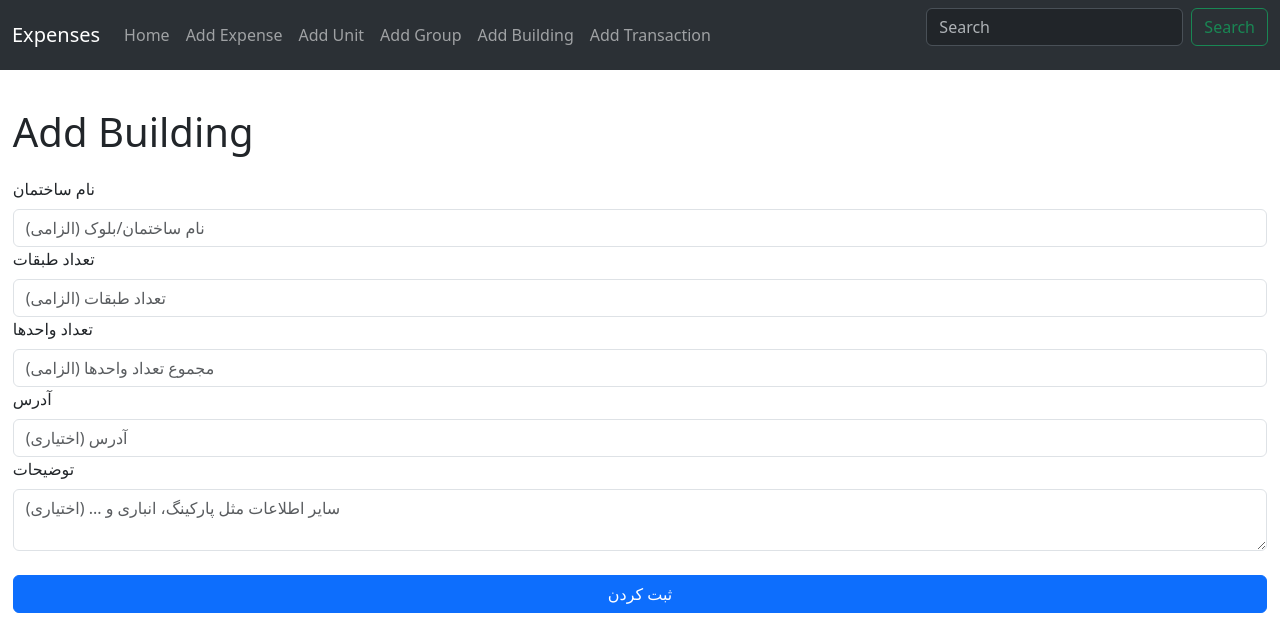
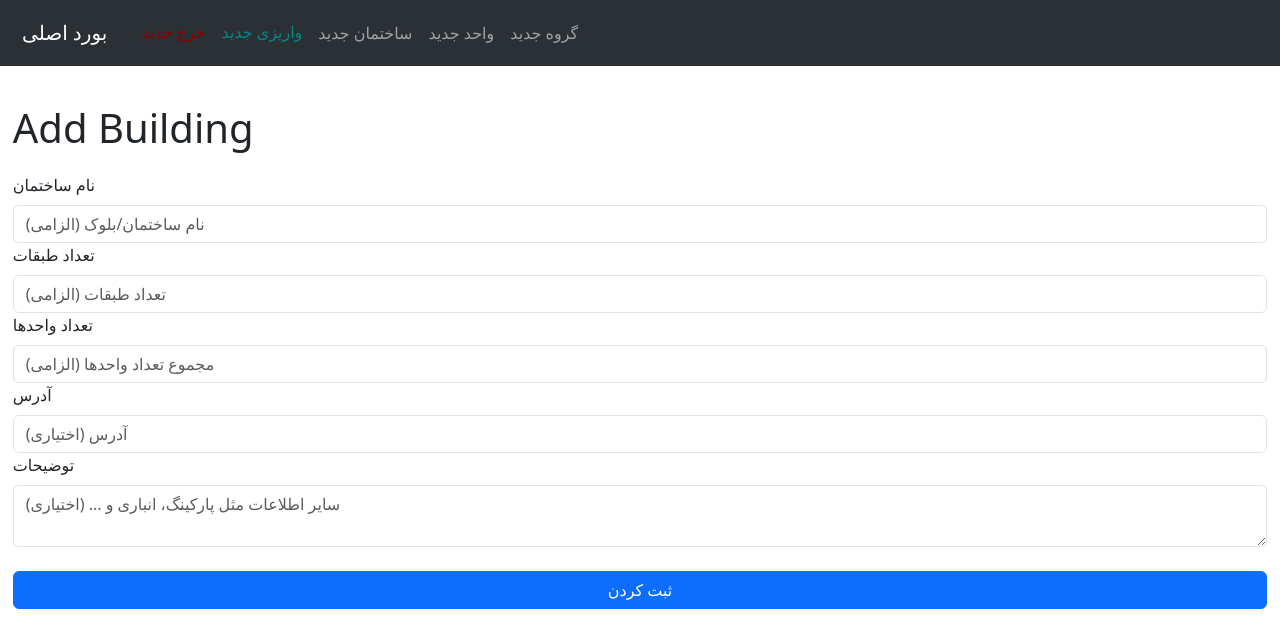
Before and after one commit to Aquarii/xpns, a Flask app: page /add_building in a window 1280 px wide. Shown: the top 641 px of the page. Run offline with Flask 3, Linux system fonts and the light colour scheme.

Commit message:
balance and details (backend) done.

```diff
--- a/app/routes.py
+++ b/app/routes.py
@@ -3,6 +3,7 @@ from urllib.parse import urlsplit
 from app import app, db, utils
 from app.models import Building, Unit, Group, Expense, Share, Transaction
 import sqlalchemy as sa
+import pandas as pd
 from app.forms import (
     AddExpenseForm,
     AddGroupForm,
@@ -11,45 +12,20 @@ from app.forms import (
     AddTransactionForm,
     DashboardForm
 )
-import pandas as pd
 
 
-@app.route('/', methods=['GET','POST'])
+@app.route("/", methods=["GET", "POST"])
 def index():
-    ''' #! Not yet generalized!
-
-    debts = db.session.query(
-        Share.unit_number, sa.func.sum(Share.amount)
-    ).group_by(Share.unit_number).all()
-    print(debts)
-
-    for unit_number, amount in debts:
-        unit = (
-            db.session.query(Unit)
-            .where(Unit.unit_number == unit_number)
-            .first()
-        )
-        print(unit.unit_number,unit.balance)
-        unit.balance += amount
-        print(unit.unit_number, unit.balance)
-        # db.session.add(unit)
-        # db.session.commit()
-        #! '''
-
-    results = (
-        db.session.query(
-            Unit.unit_number,
-            Unit.resident,
-            Unit.balance
-        ).order_by(Unit.unit_number)
-    ).all()
-    results_df = pd.DataFrame(results).set_index('unit_number')
+    select_residents_balance = sa.select(
+        Unit.unit_number, Unit.resident, Unit.balance, Unit.owner
+    ).order_by(Unit.unit_number)
+    results = (db.session.execute(select_residents_balance)).all()
 
     context = {
-        'title': 'Results',
-        'results': results_df,
+        "title": "Results",
+        "results": results,
     }
-    return render_template('index.html', **context)
+    return render_template("index.html", **context)
 
 
 @app.route('/add_building', methods=['GET', 'POST'])
@@ -168,7 +144,7 @@ def add_expense():
         period = form.period.data
         description = form.description.data
 
-        # write expenses to db
+        # write Expenses to db
         expense_record = Expense(
             name=expense_name,
             amount=expenditure_amount,
@@ -179,36 +155,18 @@ def add_expense():
         db.session.add(expense_record)
         db.session.commit()
 
-        # Calculate and populate Shares table
+        # Populate Shares table and update balances
         select_group = select_groups.where(Group.group_id == group_id)
         group = db.session.scalar(select_group)
         for item in eval(group.members_shares).items():
             unit_share = Share(
-                period=period,
                 unit_id=item[0],
                 amount=item[1] * int(expenditure_amount),
                 expense_id=expense_record.expense_id
             )
             db.session.add(unit_share)
-            db.session.commit()
-
-        # Calculating and Writing Unit Balance in db
-        select_unit_total_debt = (
-            sa.select(
-                Unit.unit_id,
-                sa.func.sum(Share.amount).label('balance'),
-            )
-            .join(Share)
-            .join(Expense)
-            .group_by(Unit.unit_id)
-            .having(Expense.period > Unit.last_settled_period)
-        )
-        total_debts = db.session.execute(select_unit_total_debt).all()
-
-        for debt in total_debts:
-            unit = db.session.get(Unit, debt[0])
-            unit.balance += debt[1]
-            # db.session.add(unit)
+            unit = db.session.get(Unit, item[0])
+            unit.balance += item[1] * int(expenditure_amount)
             db.session.commit()
 
         flash(f'{expenditure_amount} ریال برای {expense_name} ثبت شد.')
@@ -242,15 +200,27 @@ def add_transaction():
             description=description,
         )
         db.session.add(record)
-        db.session.commit()
 
-        # Subtract from respective unit's balance and update it in db
-        select_last_period = sa.select(sa.func.max(Expense.period))
-        last_period = db.session.scalar(select_last_period)
+        # query the period of unit's last settlement
+        select_last_settled_period = (
+            sa.select(sa.func.max(Expense.period))
+            .join(Share)
+            .where(Share.unit_id == unit_id)
+            .where(Share.paid)
+        )
+        last_settled_period = db.session.scalar(select_last_settled_period)
+        print(last_settled_period)
+
+        # make the unit's debt paid
         unit = db.session.get(Unit, unit_id)
         unit.balance -= amount * 10000
         if unit.balance <= 0:
-            unit.last_settled_period = last_period
+            db.session.execute(
+                sa.update(Share)
+                .where(Share.unit_id == unit_id)
+                .values(paid=True)
+                .returning(Share.unit_id, Share.paid)
+            )
         db.session.commit()
 
         flash(f'تراکنش واحد {unit_id} ثبت شد.')
--- a/app/templates/base.html
+++ b/app/templates/base.html
@@ -14,35 +14,34 @@
 <body>
     <nav class="navbar navbar-expand-lg bg-body-tertiary" data-bs-theme="dark">
         <div class="container-fluid">
-          <a class="navbar-brand" href="{{ url_for('index') }}">Expenses</a>
+          <a class="navbar-brand nav-link active btn btn-link" style="color: white; padding: 0.5em; font-family: vazir, Iranian Sans;" href="{{ url_for('index') }}">بورد اصلی</a>
+          <a class="mx-0 nav-link active btn btn-link" href="{{ url_for('add_expense') }}" style="color: darkred; padding: 0.5em; font-family: vazir, Iranian Sans;">خرج جدید</a>
+          <a class="mx-0 nav-link active btn btn-link" href="{{ url_for('add_transaction') }}" style="color: rgb(6, 133, 133); padding: 0.5em; font-family: vazir, Iranian Sans;">واریزی جدید</a>
           <button class="navbar-toggler" type="button" data-bs-toggle="collapse" data-bs-target="#navbarSupportedContent" aria-controls="navbarSupportedContent" aria-expanded="false" aria-label="Toggle navigation">
             <span class="navbar-toggler-icon"></span>
           </button>
           <div class="collapse navbar-collapse" id="navbarSupportedContent">
             <ul class="navbar-nav me-auto mb-2 mb-lg-0">
-              <li class="nav-item">
-                <a class="nav-link" href="{{ url_for('index') }}">Home</a>
+              <!-- <li class="nav-item">
+                <a class="nav-link" href="{{ url_for('add_expense') }}">خرج جدید</a>
               </li>
               <li class="nav-item">
-                <a class="nav-link" href="{{ url_for('add_expense') }}">Add Expense</a>
+                <a class="nav-link" href="{{ url_for('add_transaction') }}">واریزی جدید</a>
+              </li> -->
+              <li class="nav-item">
+                <li class="nav-item">
+                  <a class="nav-link" href="{{ url_for('add_building') }}">ساختمان جدید</a>
+                </li>
+                <a class="nav-link" href="{{ url_for('add_unit') }}">واحد جدید</a>
               </li>
               <li class="nav-item">
-                <a class="nav-link" href="{{ url_for('add_unit') }}">Add Unit</a>
-              </li>
-              <li class="nav-item">
-                <a class="nav-link" href="{{ url_for('add_group') }}">Add Group</a>
-              </li>
-              <li class="nav-item">
-                <a class="nav-link" href="{{ url_for('add_building') }}">Add Building</a>
-              </li>
-              <li class="nav-item">
-                <a class="nav-link" href="{{ url_for('add_transaction') }}">Add Transaction</a>
+                <a class="nav-link" href="{{ url_for('add_group') }}">گروه جدید</a>
               </li>
             </ul>
-            <form class="d-flex" role="search">
+            <!-- <form class="d-flex" role="search">
               <input class="form-control me-2" type="search" placeholder="Search" aria-label="Search">
               <button class="btn btn-outline-success" type="submit">Search</button>
-            </form>
+            </form> -->
           </div>
         </div>
     </nav>
--- a/app/utils.py
+++ b/app/utils.py
@@ -1,17 +1,19 @@
 months = [
-        (140401,"فروردین"),
-        (140402,"اردیبهشت"),
-        (140403,"خرداد"),
-        (140404,"تیر"),
-        (140405,"مرداد"),
-        (140406,"شهریور"),
-        (140407,"مهر"),
-        (140408,"آبان"),
-        (140409,"آذر"),
-        (140410, "دی"),
-        (140411, "بهمن"),
-        (140412, "اسفند"),
+        (140311, "۱۴۰۳ بهمن"),
+        (140312, "اسفند ۱۴۰۳"),
+        (140401,"فروردین ۱۴۰۴"),
+        (140402,"۱۴۰۴ اردیبهشت"),
+        (140403,"خرداد ۱۴۰۴"),
+        (140404,"تیر ۱۴۰۴"),
+        (140405,"مرداد ۱۴۰۴"),
+        (140406,"شهریور ۱۴۰۴"),
+        (140407,"مهر ۱۴۰۴"),
+        (140408,"آبان ۱۴۰۴"),
+        (140409,"آذر ۱۴۰۴"),
+        (140410, "دی ۱۴۰۴"),
+        (140411, "بهمن ۱۴۰۴"),
+        (140412, "اسفند ۱۴۰۴"),
     ]
 
-def show_amount(amount:float)->str:
+def show_amount(amount):
     return f'{round(amount / 100000000)*1000:,}'
--- a/xpns.py
+++ b/xpns.py
@@ -1,7 +1,7 @@
 from app import app, db
 import sqlalchemy as sa
 import sqlalchemy.orm as orm
-from app.models import Building, Expense, Group, Unit
+from app.models import Building, Expense, Group, Unit, Share, Transaction, CashReserve
 
 
 @app.shell_context_processor
@@ -14,4 +14,7 @@ def make_shell_context():
         "Expense": Expense,
         "Group": Group,
         "Unit": Unit,
+        "Share": Share,
+        "Transaction": Transaction,
+        "CashReserve": CashReserve
     }
```
Also changed, not shown: app/models.py (+55 -25 lines), app/templates/index.html (+5 -5 lines), migrations/versions/10d0b367eae5_added_cash_reserves_table_under_building.py (added, +35 -0 lines), migrations/versions/81c3016a652c_shares_period_changed_to_shares_paid_.py (added, +50 -0 lines).
